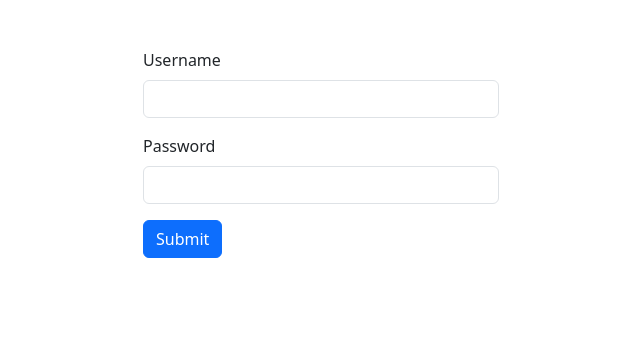
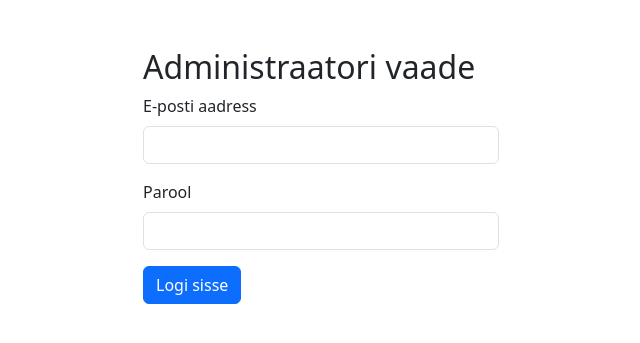
Before and after one commit to hnoor1/autorent, a PHP site: page /admin/login.php in a window 1280 px wide. Shown: the top 343 px of the page, without its empty margins (319-959 px from the left). Run offline with PHP 8.4, Linux system fonts and the light colour scheme.

Commit message:
muudatused

```diff
--- a/admin/login.php
+++ b/admin/login.php
@@ -1,63 +1,66 @@
 <?php
 session_start();
 include('../config.php');
+
+$msg = "";
+
+if (!empty($_POST)) {
+    $uname = $_POST['user'];
+    $password = $_POST['password'];
+
+    $paring = "SELECT id, email, password_hash, role FROM users WHERE email = ?";
+    $stmt = mysqli_prepare($yhendus, $paring);
+    mysqli_stmt_bind_param($stmt, "s", $uname);
+    mysqli_stmt_execute($stmt);
+    $tulemus = mysqli_stmt_get_result($stmt);
+    $rida = mysqli_fetch_assoc($tulemus);
+
+    if (!empty($rida) && password_verify($password, $rida['password_hash']) && $rida['role'] === 'admin') {
+        $_SESSION['tuvastamine'] = true;
+        $_SESSION['user_id'] = $rida['id'];
+        $_SESSION['email'] = $rida['email'];
+        $_SESSION['role'] = $rida['role'];
+
+        header("Location: index.php");
+        exit();
+    } else {
+        $msg = "Kasutajat ei tuvastatud või puudub admini õigus!";
+    }
+}
 ?>
 <!doctype html>
-<html lang="en">
+<html lang="et">
 <head>
     <meta charset="utf-8">
     <meta name="viewport" content="width=device-width, initial-scale=1">
-    <title>Login</title>
-    <link href="https://cdn.jsdelivr.net/npm/bootstrap@5.3.8/dist/css/bootstrap.min.css" rel="stylesheet" integrity="sha384-sRIl4kxILFvY47J16cr9ZwB07vP4J8+LH7qKQnuqkuIAvNWLzeN8tE5YBujZqJLB" crossorigin="anonymous">
+    <title>Administraatori vaade</title>
+    <link href="https://cdn.jsdelivr.net/npm/bootstrap@5.3.8/dist/css/bootstrap.min.css" rel="stylesheet">
 </head>
 <body>
-<?php
-    $msg = "";
-
-    if (!empty($_POST)) {
-       //kasutaja vormist
-        $uname = $_POST ['user'];
-        $password = $_POST['password'];
-
-        //kasutaja adnmebaasist
-        $paring ="SELECT user, password FROM users WHERE user='".$uname."'";
-        $valjund = mysqli_query($yhendus, $paring);
-        $rida = mysqli_fetch_assoc($valjund);
-
-        if (!empty($rida)) {
-            $hash = $rida['password'];
-            if ($uname==$rida['user'] && password_verify($password, $hash)) {
-                $_SESSION['tuvastamine'] = 'misiganes';
-                header("Location: index.php");
-            }else{
-                $msg = "Kasutajat ei tuvastatud!";
-            }
-        }
-    }
-?>
-
 <div class="container">
     <div class="row pt-4 mt-4">
         <div class="col-sm-4"></div>
         <div class="col-sm-4">
+            <h2>Administraatori vaade</h2>
+
             <form method="post" action="login.php" autocomplete="off">
                 <div class="mb-3">
-                        <label for="u" class="form-label">Username</label>
-                        <input name="user" type="text" class="form-control" id="u">
+                    <label for="u" class="form-label">E-posti aadress</label>
+                    <input name="user" type="email" class="form-control" id="u" required>
                 </div>
+
                 <div class="mb-3">
-                        <label for="p" class="form-label">Password</label>
-                        <input name="password" type="password" class="form-control" id="p">
+                    <label for="p" class="form-label">Parool</label>
+                    <input name="password" type="password" class="form-control" id="p" required>
                 </div>
-                    <button type="submit" class="btn btn-primary">Submit</button>
+
+                <button type="submit" class="btn btn-primary">Logi sisse</button>
             </form>
-                <?php echo $msg; ?>
+
+            <p class="text-danger mt-3"><?php echo $msg; ?></p>
         </div>
         <div class="col-sm-4"></div>
     </div>
 </div>
-
-
-    <script src="https://cdn.jsdelivr.net/npm/bootstrap@5.3.8/dist/js/bootstrap.bundle.min.js" integrity="sha384-FKyoEForCGlyvwx9Hj09JcYn3nv7wiPVlz7YYwJrWVcXK/BmnVDxM+D2scQbITxI" crossorigin="anonymous"></script>
 </body>
 </html>
```
Also changed, not shown: db/init.sql. Lines whose indentation alone changed are shown as unchanged.
